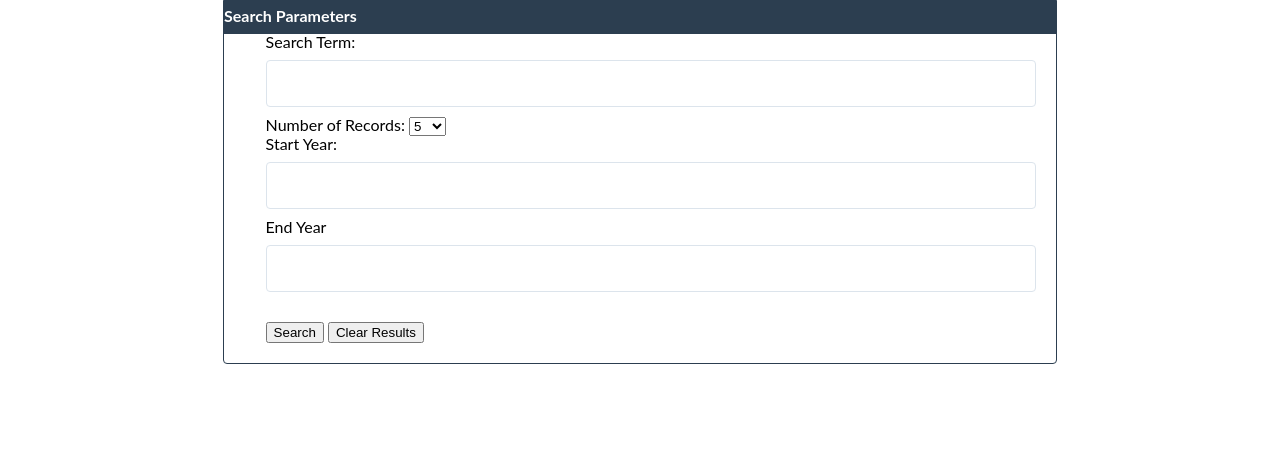
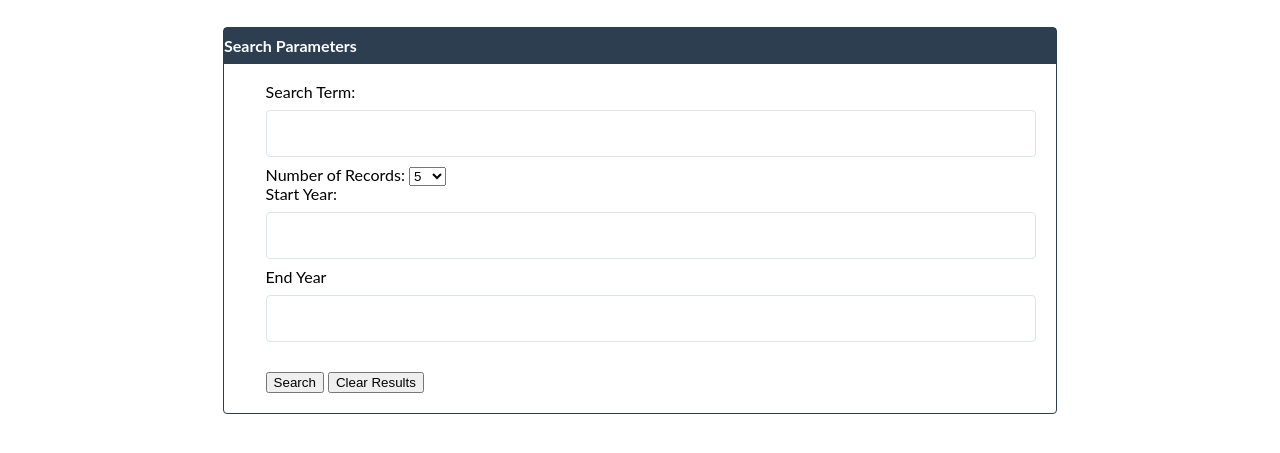
Before and after one commit to BigFos/Times-Search, a plain HTML site: page index.html in a window 1280 px wide. Shown: the part 93-546 px from the top of the page. Drawn offline with Linux system fonts and the light colour scheme.

Commit message:
Styling Changes

```diff
--- a/assets/scss/style.scss
+++ b/assets/scss/style.scss
@@ -21,7 +21,7 @@ header {
 	border: 1px solid #2c3e50;
 	border-radius: 4px;
 	width: 65%;
-	margin: 0 auto;
+	margin: 30px auto;
 
 	h2 {
 		background: #2c3e50;
@@ -29,13 +29,20 @@ header {
 		padding: 10px 0;
 		font-weight: bold;
 	}
+
+	.push-top {
+		padding-top: 20px;
+	}
 }
 
 .form-group {
 	margin: 0 auto;
 	width: 90%;
 
-	&:last-child,
+	&:last-child {
+		padding: 20px;
+	}
+
 	&:first-child {
 		padding: 20px;
 	}
--- a/index.html
+++ b/index.html
@@ -11,7 +11,7 @@
 	<main>
 		<div class="panel-primary">
 			<h2>Search Parameters</h2>
-			<div class="form-group">
+			<div class="form-group push-top">
 				<label>Search Term:</label>
 				<input type="text" name="search">
 			</div>
```
Also changed, not shown: assets/css/style.css, 1 other file.
